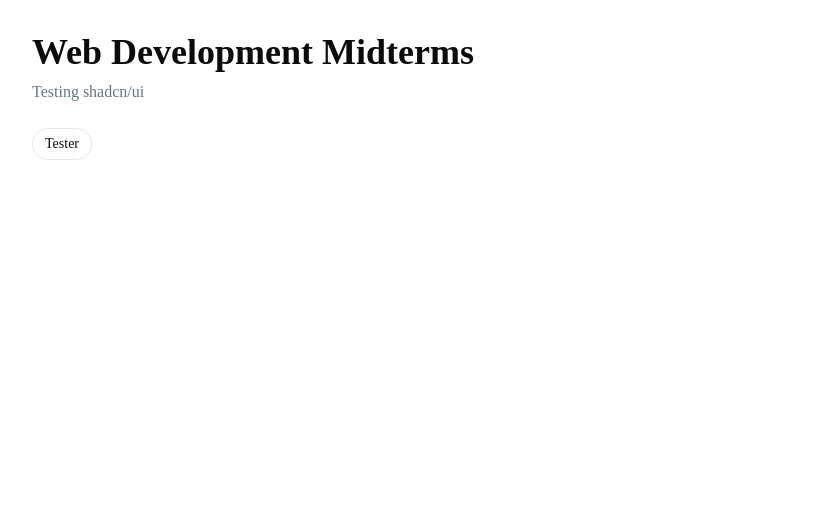
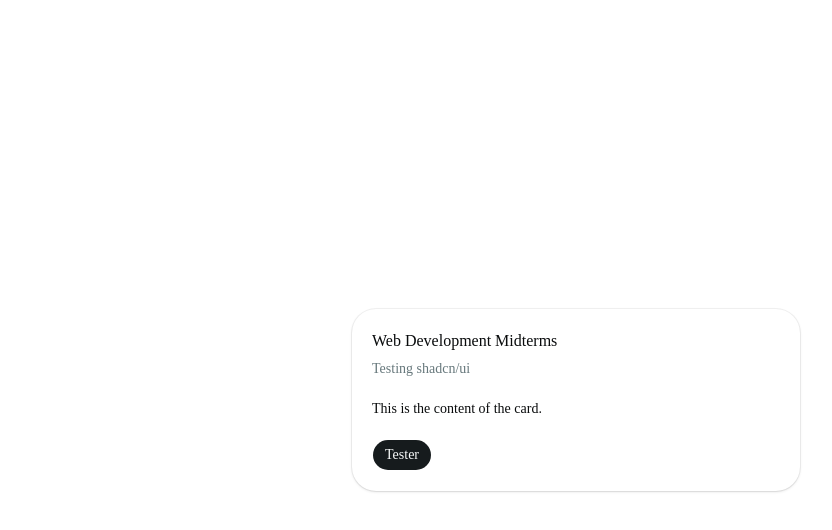
Before and after one commit to mrcv-dmg/midterm-project-webdvt, a React (Vite) app: page / in a window 1280 px wide. Shown: the top 530 px of the page, without its empty margins (64-896 px from the left). Built offline with nearby package versions, Linux system fonts and the light colour scheme.

Commit message:
added a ui component

```diff
--- a/src/App.jsx
+++ b/src/App.jsx
@@ -1,19 +1,32 @@
 import { Button } from "@/components/ui/button";
+import {
+  Card,
+  CardHeader,
+  CardTitle,
+  CardDescription,
+  CardContent,
+  CardFooter,
+} from "@/components/ui/card";
 
 function App() {
   return (
-    <main className="mx-auto max-w-6xl p-8">
-      <h1 className="mb-2 text-4xl font-bold">
-        Web Development Midterms
-      </h1>
+    <main className="flex min-h-screen items-center justify-center p-6">
+      <Card className="w-full max-w-md">
+        <CardHeader>
+          <CardTitle>Web Development Midterms</CardTitle>
+          <CardDescription>
+            Testing shadcn/ui
+          </CardDescription>
+        </CardHeader>
 
-      <p className="mb-6 text-muted-foreground">
-        Testing shadcn/ui
-      </p>
+        <CardContent>
+          <p>This is the content of the card.</p>
+        </CardContent>
 
-      <Button variant="outline">
-        Tester
-      </Button>
+        <CardFooter>
+          <Button>Tester</Button>
+        </CardFooter>
+      </Card>
     </main>
   );
 }
--- /dev/null
+++ b/src/components/ui/card.jsx
@@ -0,0 +1,111 @@
+import * as React from "react"
+
+import { cn } from "@/lib/utils"
+
+function Card({
+  className,
+  size = "default",
+  ...props
+}) {
+  return (
+    <div
+      data-slot="card"
+      data-size={size}
+      className={cn(
+        "group/card flex flex-col gap-(--card-spacing) overflow-hidden rounded-[min(var(--radius-4xl),24px)] bg-card py-(--card-spacing) text-sm text-card-foreground shadow-sm ring-1 ring-foreground/5 [--card-spacing:--spacing(5)] has-[>img:first-child]:pt-0 data-[size=sm]:[--card-spacing:--spacing(4)] dark:ring-foreground/10 *:[img:first-child]:rounded-t-[min(var(--radius-4xl),24px)] *:[img:last-child]:rounded-b-[min(var(--radius-4xl),24px)]",
+        className
+      )}
+      {...props} />
+  );
+}
+
+function CardHeader({
+  className,
+  ...props
+}) {
+  return (
+    <div
+      data-slot="card-header"
+      className={cn(
+        "group/card-header @container/card-header grid auto-rows-min items-start gap-1.5 rounded-t-[min(var(--radius-4xl),24px)] px-(--card-spacing) has-data-[slot=card-action]:grid-cols-[1fr_auto] has-data-[slot=card-description]:grid-rows-[auto_auto] [.border-b]:pb-(--card-spacing)",
+        className
+      )}
+      {...props} />
+  );
+}
+
+function CardTitle({
+  className,
+  ...props
+}) {
+  return (
+    <div
+      data-slot="card-title"
+      className={cn("font-heading text-base font-medium", className)}
+      {...props} />
+  );
+}
+
+function CardDescription({
+  className,
+  ...props
+}) {
+  return (
+    <div
+      data-slot="card-description"
+      className={cn("text-sm text-muted-foreground", className)}
+      {...props} />
+  );
+}
+
+function CardAction({
+  className,
+  ...props
+}) {
+  return (
+    <div
+      data-slot="card-action"
+      className={cn(
+        "col-start-2 row-span-2 row-start-1 self-start justify-self-end",
+        className
+      )}
+      {...props} />
+  );
+}
+
+function CardContent({
+  className,
+  ...props
+}) {
+  return (
+    <div
+      data-slot="card-content"
+      className={cn("px-(--card-spacing)", className)}
+      {...props} />
+  );
+}
+
+function CardFooter({
+  className,
+  ...props
+}) {
+  return (
+    <div
+      data-slot="card-footer"
+      className={cn(
+        "flex items-center rounded-b-[min(var(--radius-4xl),24px)] px-(--card-spacing) [.border-t]:pt-(--card-spacing)",
+        className
+      )}
+      {...props} />
+  );
+}
+
+export {
+  Card,
+  CardHeader,
+  CardFooter,
+  CardTitle,
+  CardAction,
+  CardDescription,
+  CardContent,
+}
```
